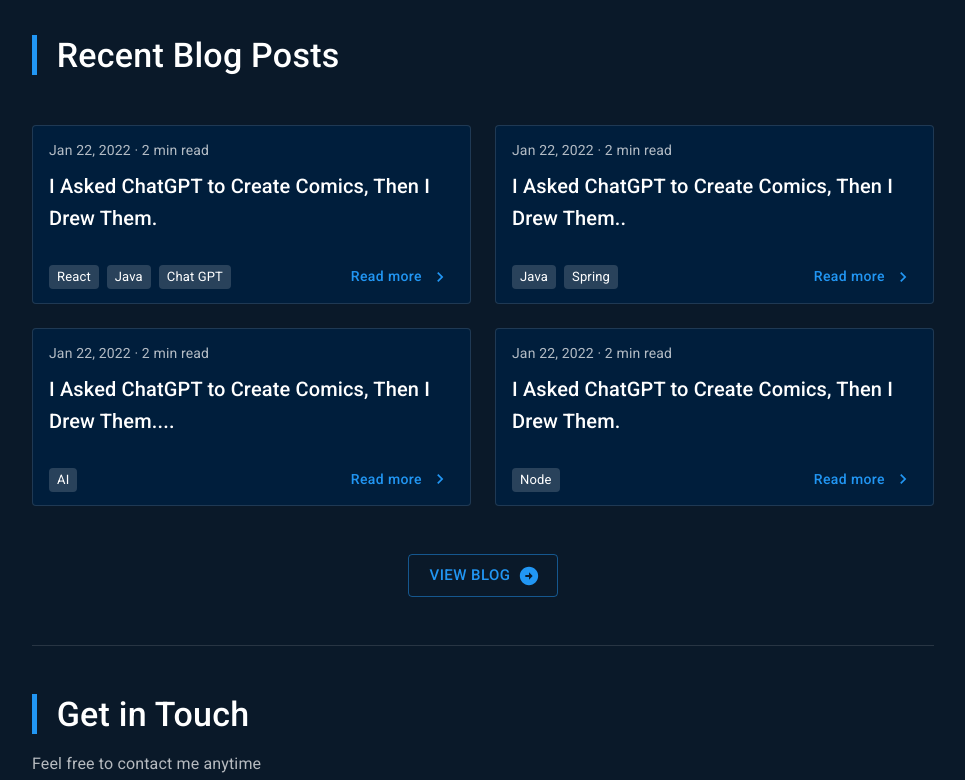
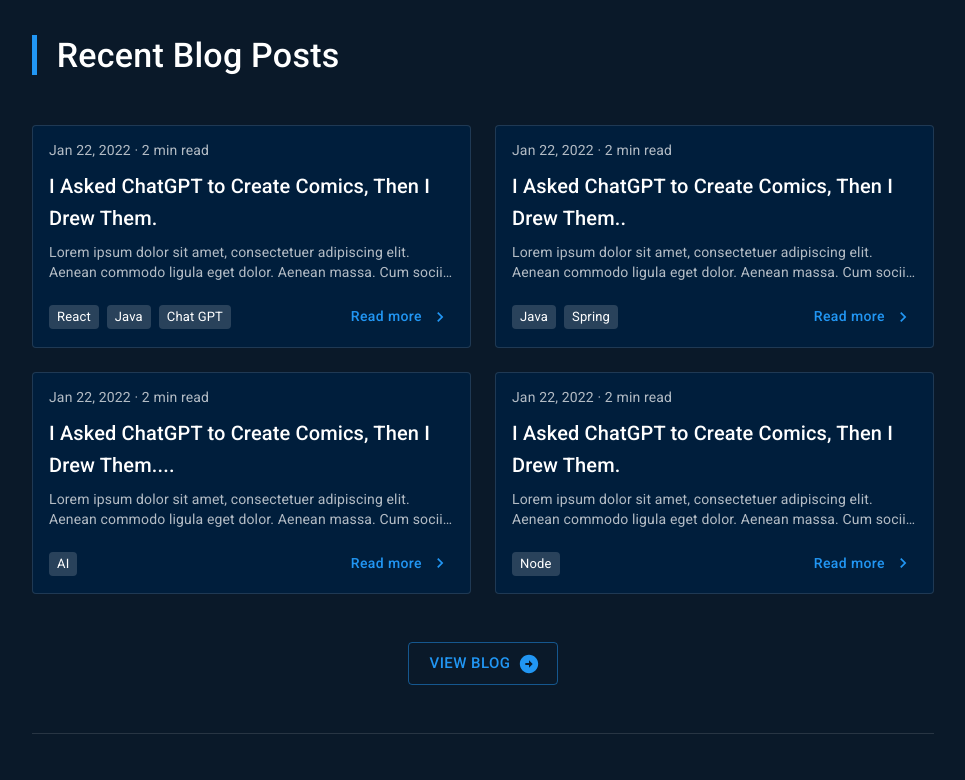
Before and after one commit to RyanBeGell/portfolio-site, a Next.js app: page / in a window 1280 px wide. Shown: the part 2640-3420 px from the top of the page, without its empty margins (298-1263 px from the left). Built offline with nearby package versions, Linux system fonts and the light colour scheme.

Commit message:
style changes + refactoring

```diff
--- a/src/components/blog/Card/BlogCard.tsx
+++ b/src/components/blog/Card/BlogCard.tsx
@@ -7,66 +7,24 @@ import CardContent from '@mui/material/CardContent';
 import Typography from '@mui/material/Typography';
 import Link from 'next/link';
 import { useRouter } from 'next/router';
-import { useEffect, useRef, useState } from 'react';
 
 export interface Props {
   title: string;
   body: string;
   path: string;
-  image: string;
   date: string;
   minsToRead: number;
   chips?: string[];
 }
 
 export default function BlogCard(props: Props) {
-  const [showExcerpt, setShowExcerpt] = useState(true);
-  const [boxSize, setBoxSize] = useState<'small' | 'medium' | 'large'>('large');
-  const cardRef = useRef<HTMLDivElement>(null);
-  const [open, setOpen] = useState(false);
   const router = useRouter();
-
   const theme = useTheme();
-  const darkMode = theme.palette.mode === 'dark';
-
-  const handleClickOpen = () => {
-    setOpen(true);
-  };
-
-  const handleClose = () => {
-    setOpen(false);
-  };
-
-  const imgHeightWidth = {
-    height: boxSize === 'small' ? '128px' : '200px',
-    width: boxSize === 'small' ? '128px' : '200px',
-  };
-
-  useEffect(() => {
-    const handleResize = () => {
-      if (cardRef.current) {
-        const cardWidth = cardRef.current.offsetWidth;
-        if (cardWidth < 450) {
-          setBoxSize('small');
-        } else if (cardWidth < 520) {
-          setBoxSize('medium');
-        } else {
-          setBoxSize('large');
-        }
-      }
-    };
-    handleResize();
-    window.addEventListener('resize', handleResize);
-    //clear out the last event listener
-    return () => {
-      window.removeEventListener('resize', handleResize);
-    };
-  }, [cardRef, showExcerpt]);
+const darkMode = theme.palette.mode === 'dark';
 
   return (
     <Card
       raised={!darkMode}
-      ref={cardRef}
       variant={darkMode ? 'outlined' : undefined}
       sx={{
         display: 'flex',
@@ -78,9 +36,9 @@ export default function BlogCard(props: Props) {
     >
       <CardContent
         sx={{
-          px: boxSize === 'small' ? '16px ' : '24px ',
-          pt: boxSize === 'small' ? '12px' : '16px',
-          pb: boxSize === 'small' ? '8px !important' : '16px !important',
+          px: '16px ',
+          pt: '12px',
+          pb: '12px !important',
         }}
       >
         <Typography
@@ -109,12 +67,7 @@ export default function BlogCard(props: Props) {
           </Typography>
         </Link>
         <Box className="ellipsisBox">
-          <Typography
-            variant="body2"
-            color="text.secondary"
-            component="div"
-            className={`${boxSize === 'small' ? 'invisible' : null}`}
-          >
+          <Typography variant="body2" color="text.secondary" component="div">
             {props.body}
           </Typography>
         </Box>
```
